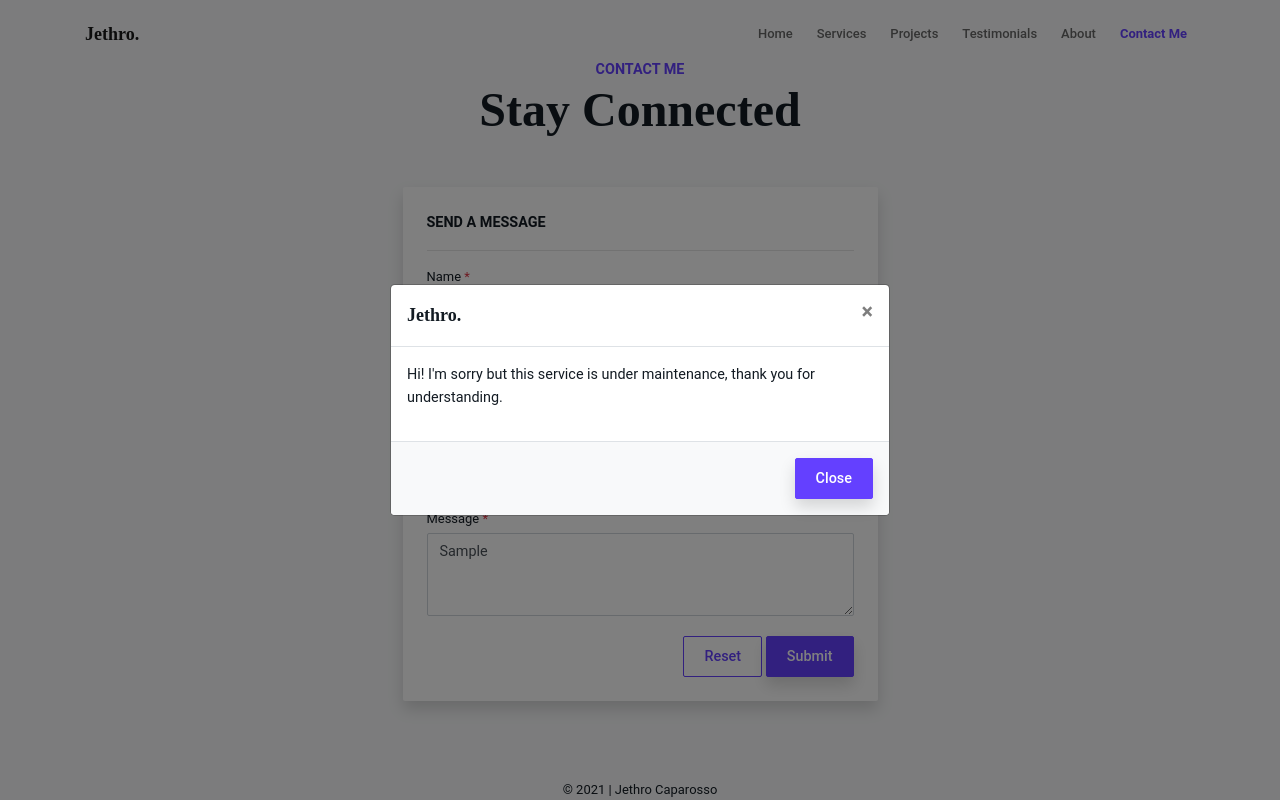
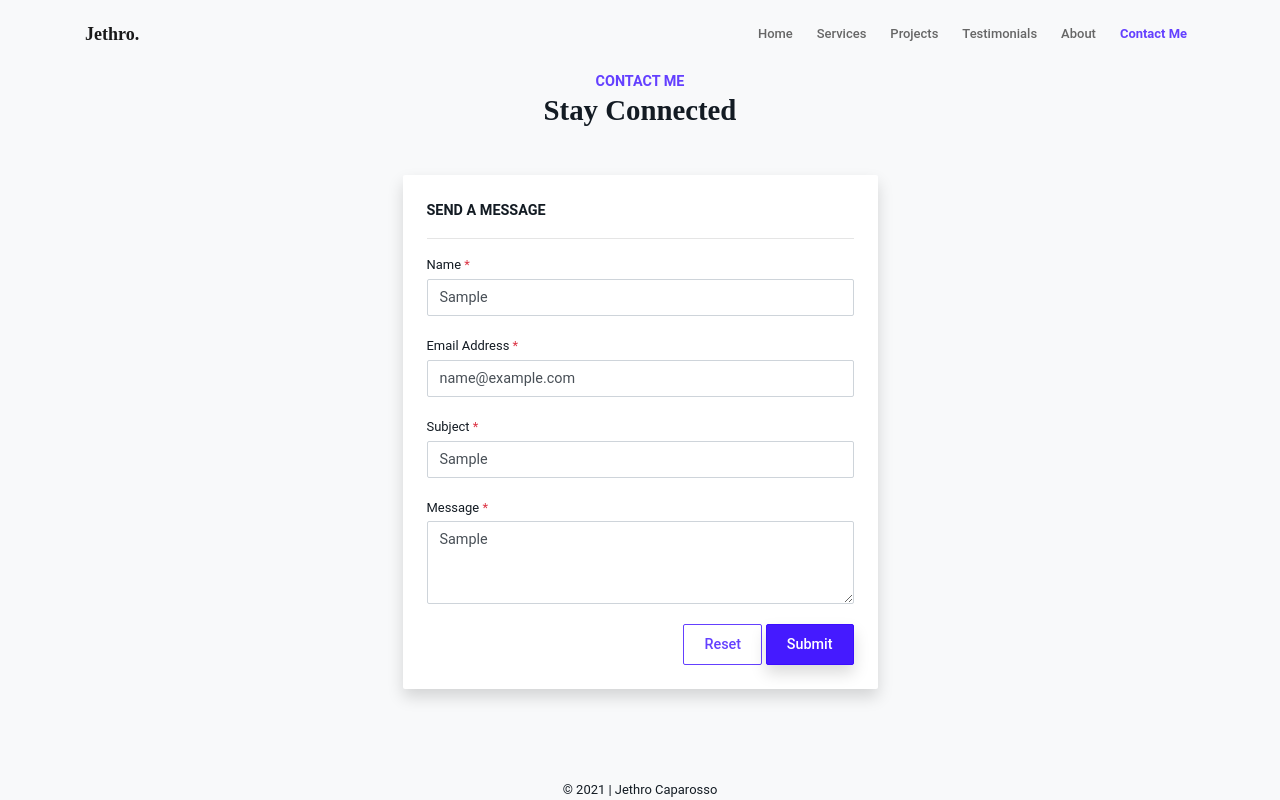
Before and after one commit to robertsonmorales/professional-portfolio, a plain HTML site: page index.html in a window 1280 px wide. Both pictures are taken after typing "Sample", "name@example.com", "Sample", "Sample" into the empty fields and a click on the button "Submit". Shown: the part 5329-6129 px from the top of the page. Drawn offline with Linux system fonts and the light colour scheme; a web font is replaced by a local one.

Commit message:
fixed email validation

```diff
--- a/index.html
+++ b/index.html
@@ -650,7 +650,7 @@
         <div class="container px-0 mt-5">
             <div class="text-center">
                 <div class="text-primary font-weight-600">CONTACT ME</div>
-                <div class="h1 font-weight-600 secondary-font">Stay Connected</div>
+                <div class="h2 font-weight-600 secondary-font">Stay Connected</div>
             </div>
 
             <div class="row no-gutters justify-content-center flex-column flex-md-row my-5">
@@ -673,7 +673,7 @@
                         </div>
                         <div class="input-group">
                             <label for="email_address">Email Address <span class="text-danger">*</span></label>
-                            <input type="email"
+                            <input type="text"
                                 name="email_address"
                                 id="email_address"
                                 class="form-control"
@@ -709,9 +709,9 @@
                                 class="btn btn-outline-primary">Reset</button>
                             <button class="btn btn-primary"
                                 id="btn-submit"
-                                type="submit"
-                                data-toggle="modal"
-                                data-target="#modal">Submit</button>
+                                type="submit">Submit</button>
+                                <!-- data-toggle="modal"
+                                data-target="#modal" -->
                         </div>
                     </form>
                 </div>
@@ -724,7 +724,7 @@
         <p class="text-center font-size-sm mb-0">© <span id="year"></span> | Jethro Caparosso</p>
     </footer>
 
-    <div class="modal fade"
+    <!-- <div class="modal fade"
         id="modal"
         tabindex="-1"
         role="dialog"
@@ -744,7 +744,7 @@
                 </div>
             </div>
         </div>
-    </div>
+    </div> -->
 
     <script defer src="plugins/@fortawesome/fontawesome-free/js/all.min.js"></script>
     <script defer src="plugins/jquery/dist/jquery.min.js"></script>
--- a/resources/js/contact.js
+++ b/resources/js/contact.js
@@ -5,10 +5,10 @@ $(() => {
     event.preventDefault();
 
     isEmpty($('#name').val(), $('#name').attr('id'), $('#name').attr('name'));
-    isEmpty($('#email_address').val(), $('#email_address').attr('id'), $('#email_address').attr('name'));
+    var email = isEmpty($('#email_address').val(), $('#email_address').attr('id'), $('#email_address').attr('name'));
+    email ? '' : validateEmail($('#email_address').val());
     isEmpty($('#subject').val(), $('#subject').attr('id'), $('#subject').attr('name'));
     isEmpty($('#message').val(), $('#message').attr('id'), $('#message').attr('name'));
-    validateEmail($('#email_address').val());
 
   });
 
@@ -23,15 +23,20 @@ $(() => {
       $('#'+id).addClass('is-invalid');
       $('#validate-'+id).addClass('d-block');
       $('#validate-'+id).html('The ' + newName + ' is a required field.');
+
+      return true;
     }else{
       $('#'+id).removeClass('is-invalid');
       $('#validate-'+id).removeClass('d-block');
+
+      return false;
     }
   }
 
   function validateEmail(email) {
     let regexEmail = /^\w+([\.-]?\w+)*@\w+([\.-]?\w+)*(\.\w{2,3})+$/;
     if (!email.match(regexEmail)) {
+      $('#email_address').addClass('is-invalid');
       $('#validate-email_address').addClass('d-block');
       $('#validate-email_address').html('Invalid email address.');
 
```
